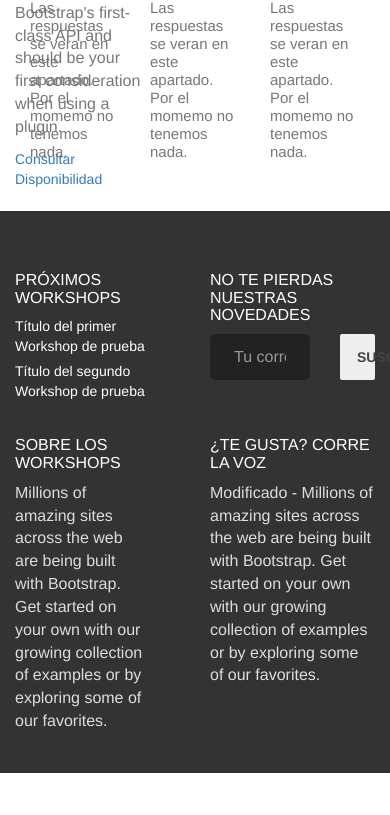
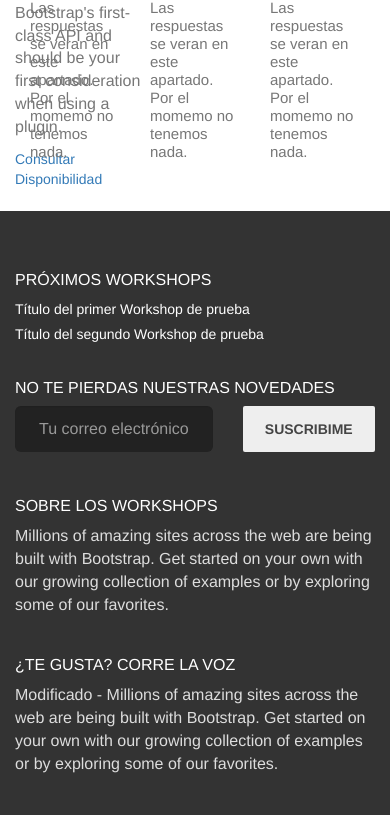
Before and after one commit to Emanuel589/practica_bootstrap, a PHP site: page /detail.php in a window 390 px wide; the page is wider, and only the part inside the window is pictured. Shown: the part 2424-3239 px from the top of that part. Before the commit the page ends 3197 px from the top of that part, so only its background shows below. Run offline with PHP 8.4, Linux system fonts and the light colour scheme; some libraries are stand-ins or nearby versions; some web fonts are replaced.

Commit message:
footer responsive

```diff
--- a/inc/footer.php
+++ b/inc/footer.php
@@ -1,31 +1,31 @@
 <footer>
 <div class="container">
 	<div class="row">
-		<div class="col-xs-5">
+		<div class="col-xs-12 col-sm-5">
 			<h3>PRÓXIMOS WORKSHOPS</h3>
 			<ul class="next-workshops">
 				<li><a href="detail.php">Título del primer Workshop de prueba</a></li>
                 <li><a href="detail.php">Título del segundo Workshop de prueba</a></li>
 			</ul>
 		</div>
-        <div class="col-xs-6 col-xs-offset-1">
+        <div class="col-xs-12 col-sm-7 col-md-6 col-md-offset-1">
         	<h3>NO TE PIERDAS NUESTRAS NOVEDADES</h3>
         	<form id="subscribe-form" action="">
         		<div class="row">
-        			<div class="col-xs-8">
+        			<div class="col-xs-7 col-sm-8">
         				<div class="form-group">
         					<label class="sr-only" for="email">Tu correo Electrónico</label>
         					<input id="email" name="email" type="text" class="form-control input-lg" placeholder="Tu correo electrónico">
         				</div>
         			</div>
-        			<div class="col-xs-4">
+        			<div class="col-xs-5 col-sm-4">
         				<button class="btn btn-custom btn-lg">SUSCRIBIME</button>
         			</div>
         		</div>
         	</form>
         </div>
         <div class="clearfix"></div>
-        <div class="col-xs-5">
+        <div class="col-xs-12 col-sm-5">
 			<h3>SOBRE LOS WORKSHOPS</h3>
 			<p>Millions of amazing sites across the web
 			 are being built with Bootstrap. Get started
@@ -33,7 +33,7 @@
 			  by exploring some of our favorites.</p>
 
 		</div>
-        <div class="col-xs-6 col-xs-offset-1">
+        <div class="col-xs-12 col-sm-7 col-md-6 col-md-offset-1">
         	<h3>¿Te gusta? Corre la voz</h3>
         	<p>Modificado - Millions of amazing sites across the web
 			 are being built with Bootstrap. Get started
```
Also changed, not shown: index.php (+9 -5 lines).
